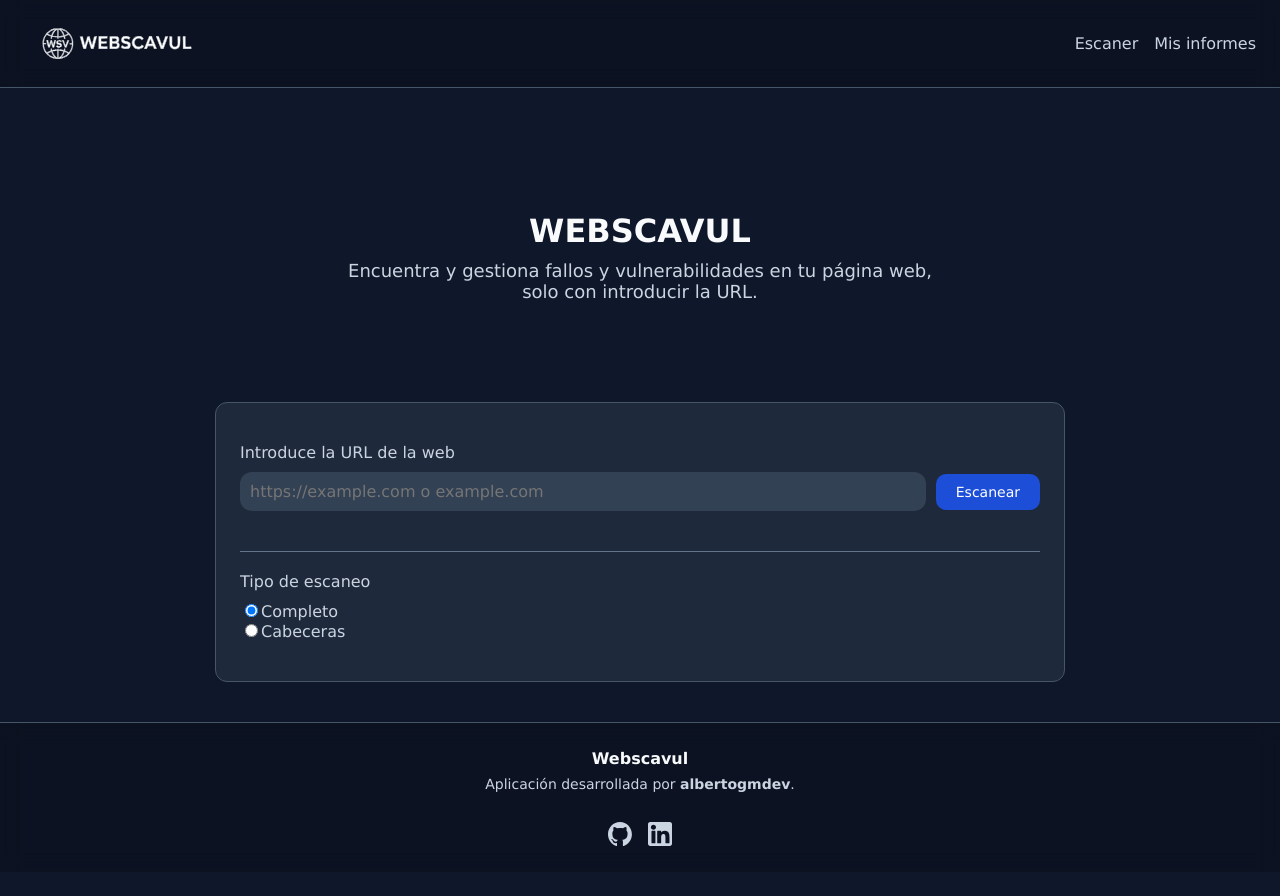
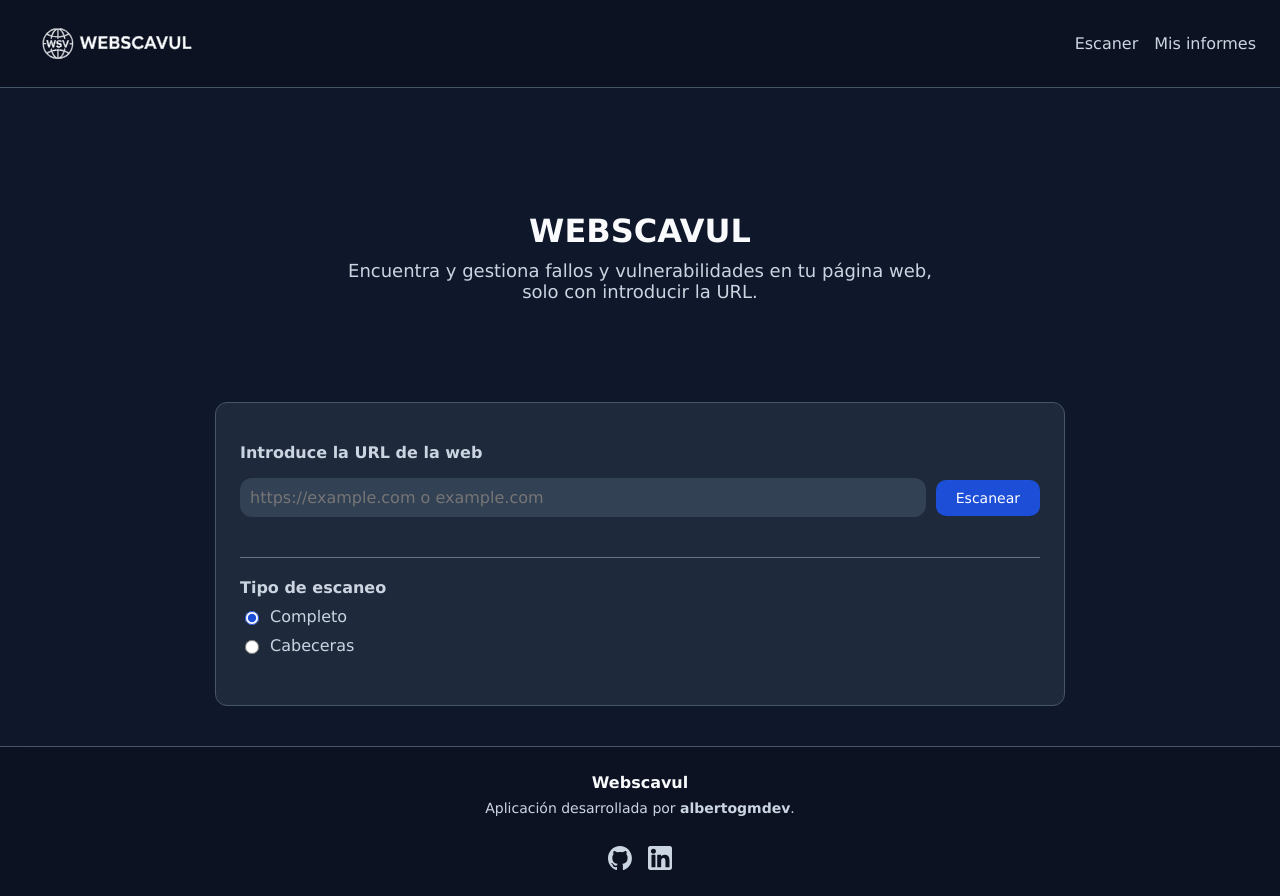
Before and after one commit to albertogmdev/webscavul, a Next.js app in the folder webapp/: page / in a window 1280 px wide. Before the commit the page ends 872 px from the top, so only its background shows below. Built offline with nearby package versions, Linux system fonts and the light colour scheme; no server answers.

Commit message:
Add new styles to scanner options

```diff
--- a/webapp/components/ScannerCard/ScannerCard.js
+++ b/webapp/components/ScannerCard/ScannerCard.js
@@ -61,7 +61,7 @@ export default function ScannerCard() {
 			)}
 			<InputDomain
 				onSubmitScan={handleScan}
-				onChangeInput={() => {setError(null)}}
+				onChangeInput={() => { setError(null) }}
 			/>
 			{error &&
 				<p className="error-message">{error}</p>
@@ -70,23 +70,23 @@ export default function ScannerCard() {
 				<p className="type-title">Tipo de escaneo</p>
 				<div className="type-options">
 					<div className="type-option">
-						<div className="type-option">
 						<input
 							type="radio"
 							id="full"
 							name="scan-type"
 							value="full"
 							defaultChecked
-								onChange={(e) => {setScanType(e.target.value)}}
+							onChange={(e) => { setScanType(e.target.value) }}
 						/>
 						<label htmlFor="full" className="stext">Completo</label>
 					</div>
+					<div className="type-option">
 						<input
 							type="radio"
 							id="headers"
 							name="scan-type"
 							value="headers"
-							onChange={(e) => {setScanType(e.target.value)}}
+							onChange={(e) => { setScanType(e.target.value) }}
 						/>
 						<label htmlFor="headers" className="stext">Cabeceras</label>
 					</div>
--- a/webapp/styles/components/_input-domain.scss
+++ b/webapp/styles/components/_input-domain.scss
@@ -2,8 +2,9 @@
 
 .input-label {
     font-size: 16px;
+    font-weight: 600;
     color: $secondaryText;
-    margin-bottom: 10px;
+    margin-bottom: 16px;
 }
 
 .input-domain {
--- a/webapp/styles/components/_scanner-card.scss
+++ b/webapp/styles/components/_scanner-card.scss
@@ -35,17 +35,34 @@
 
         .type-title {
             font-size: 16px;
+            font-weight: 600;
             margin-bottom: 10px;
             color: $secondaryText;
         }
 
         .type-options {
-            display: flex;
-            gap: 15px;
-            flex-wrap: wrap;
+            .type-option {
+                display: flex;
+                align-items: center;
+                gap: 8px;
+                margin-bottom: 10px;
 
-            .type-option {
+                input[type="radio"] {
+                    accent-color: $primaryAccent;
+                    width: 14px;
+                    height: 14px;
+                    cursor: pointer;
+                }
 
+                label {
+                    font-size: 16px;
+                    cursor: pointer;
+                    transition: color 0.1s ease;
+
+                    &:hover {
+                        color: $primaryAccent;
+                    }
+                }
             }
         }
     }
```
Lines whose indentation alone changed are shown as unchanged.
